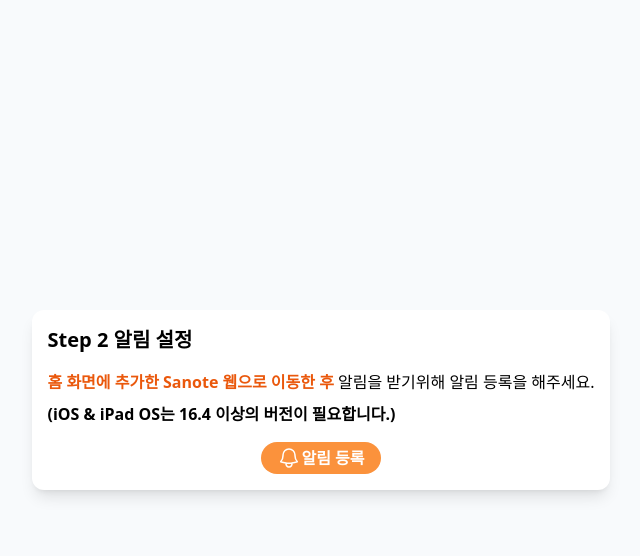
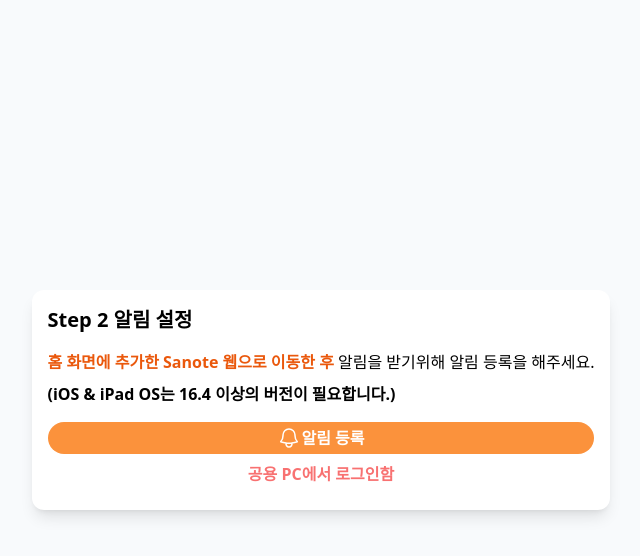
Before and after one commit to jhyunwoo/sanote-web, a Next.js app: page /setup in a window 1280 px wide. Both pictures are taken after a click on the button "다음". Shown: the top 556 px of the page, without its empty margins (319-959 px from the left). Built offline with nearby package versions, Linux system fonts and the light colour scheme; what pocketbase would draw is missing.

Commit message:
add shared pc warning

```diff
--- a/app/components/Push.tsx
+++ b/app/components/Push.tsx
@@ -67,7 +67,7 @@ export default function Push() {
 			{!noti ? (
 				<button
 					onClick={register}
-					className="p-1 bg-orange-400 hover:bg-orange-500 transition duration-200 text-white flex items-center justify-center rounded-full mt-2 px-4 mx-auto"
+					className="p-1 bg-orange-400 hover:bg-orange-500 transition duration-200 text-white flex items-center justify-center rounded-full mt-2 mx-auto w-full"
 				>
 					<BellIcon className="w-6 h-6" />
 					<div className="font-semibold">알림 등록</div>
--- a/app/setup/page.tsx
+++ b/app/setup/page.tsx
@@ -39,6 +39,13 @@ function PushNotification() {
 					홈으로
 				</Link>
 			)}
+			<Link
+				href="/notes"
+				className="p-2 text-center font-semibold text-red-400 hover:text-red-500 transition duration-200 rounded-full text-base"
+				onClick={() => window.localStorage.setItem("pushInfo", "true")}
+			>
+				공용 PC에서 로그인함
+			</Link>
 		</div>
 	)
 }
```
Also changed, not shown: 1 other file (tests, documents, lock files or other folders).
